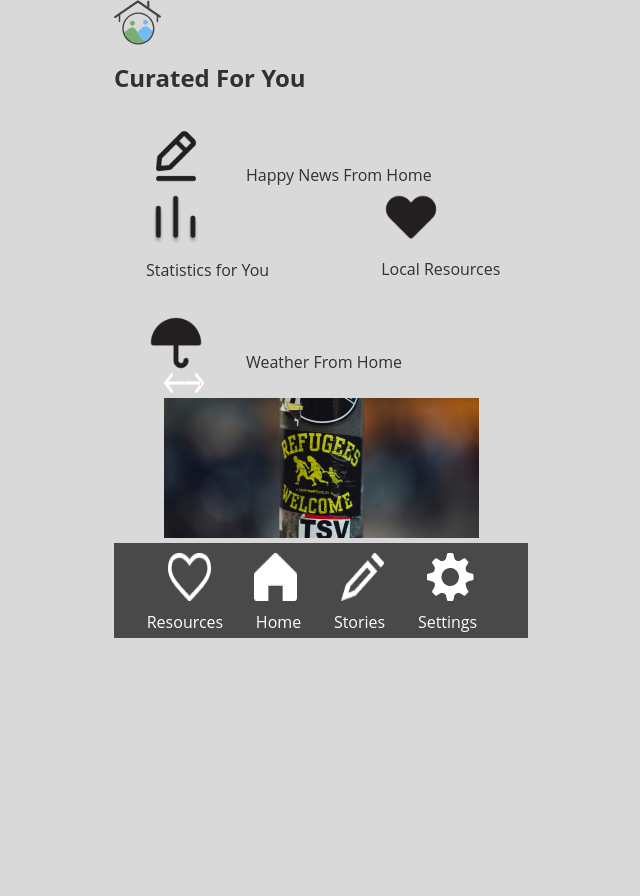
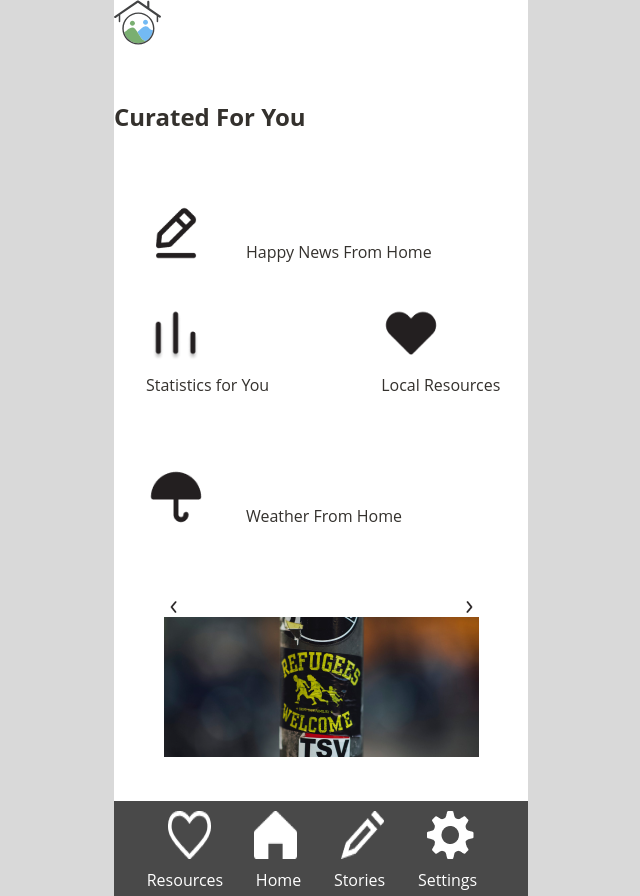
Before and after one commit to Mariessa-Pinto/mdia2109-big-project, a Next.js app: page /landingpage in a window 1280 px wide. Shown: the whole page, without its empty margins (334-974 px from the left). Built offline with nearby package versions, Linux system fonts and the light colour scheme; a web font is replaced by a local one.

Commit message:
landing page updates

```diff
--- a/components/Carousel/carousel.module.css
+++ b/components/Carousel/carousel.module.css
@@ -1,7 +1,19 @@
+
+.slide{
+    display: flex;
+    flex-direction: row;
+    justify-content: space-between;
+    padding-top: 2rem;
+
+
+}
+
+
+
+
 .leftarrow{
     height: 20px;
     width: 20px;
-
 
 
 }
--- a/components/Carousel/index.js
+++ b/components/Carousel/index.js
@@ -22,13 +22,15 @@ const ImageSlider = ({ slides }) => {
 
 
 return (
-        <section className={styles.slider}>
+        <section>
+            <div className={styles.slide}>
             <img className={styles.leftarrow} onClick={prevSlide}   src="/icons/leftArrow.png"/>
             <img className={styles.rightarrow} onClick={nextSlide}  src="/icons/rightArrow.png"/>
+            </div>
         {photos.map((slide, index) => {
             return(
                 <div className={index === current ? 'slide active' : 'slide'} key = {index}>
-                    {index === current && ( <img className={styles.images} src={slide.Image} alt='school-images' />
+                    {index === current && ( <img className={styles.images} src={slide.Image} alt='refugee-images' />
                     )}
              </div>
             );
--- a/styles/landingpage.module.css
+++ b/styles/landingpage.module.css
@@ -3,9 +3,12 @@
     width: 414px;
     display: flex;
     flex-direction: column;
+    justify-content: space-between;
     align-items: center;
     margin-left: 35%;
     margin-right: 35%;
+    background-color: white;
+
 }
 .top{
     display: flex;
```
Also changed, not shown: public/icons/leftArrow.png, public/icons/rightArrow.png.
